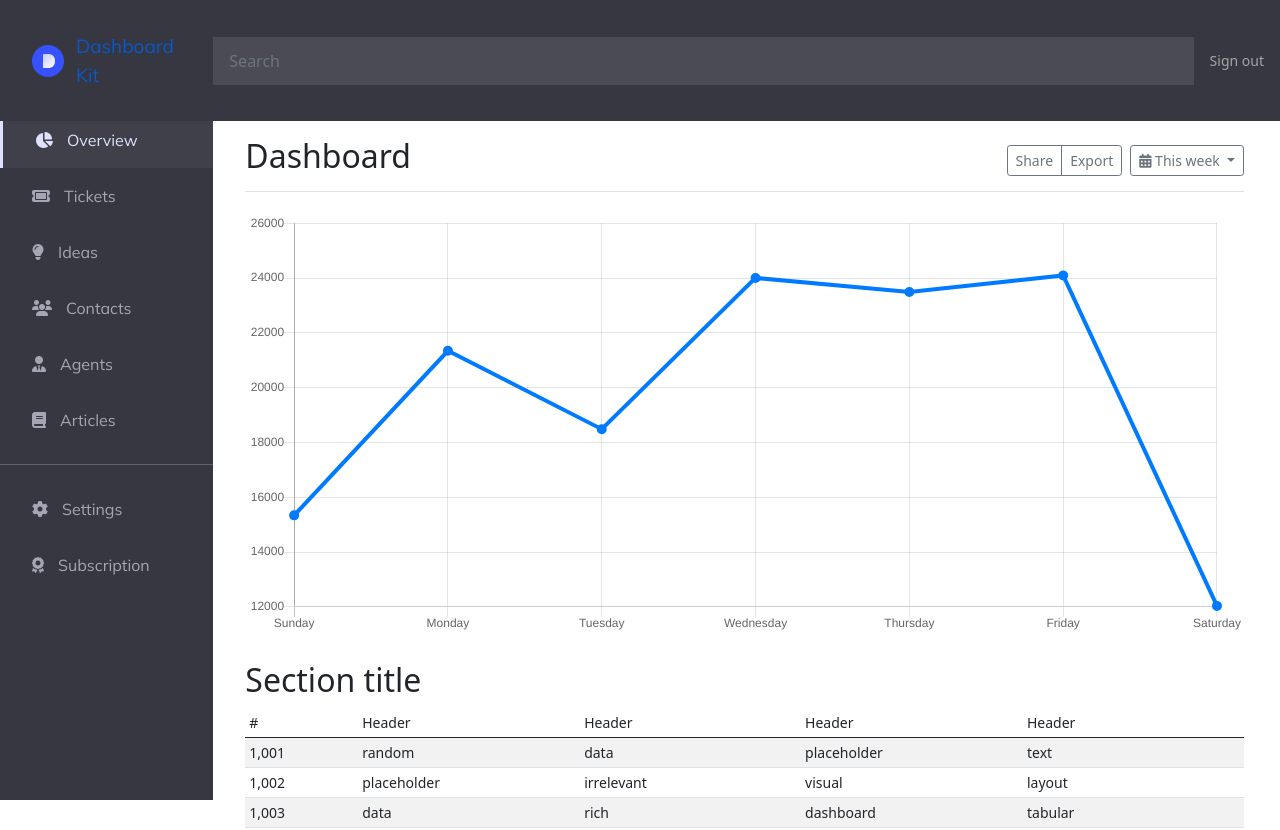
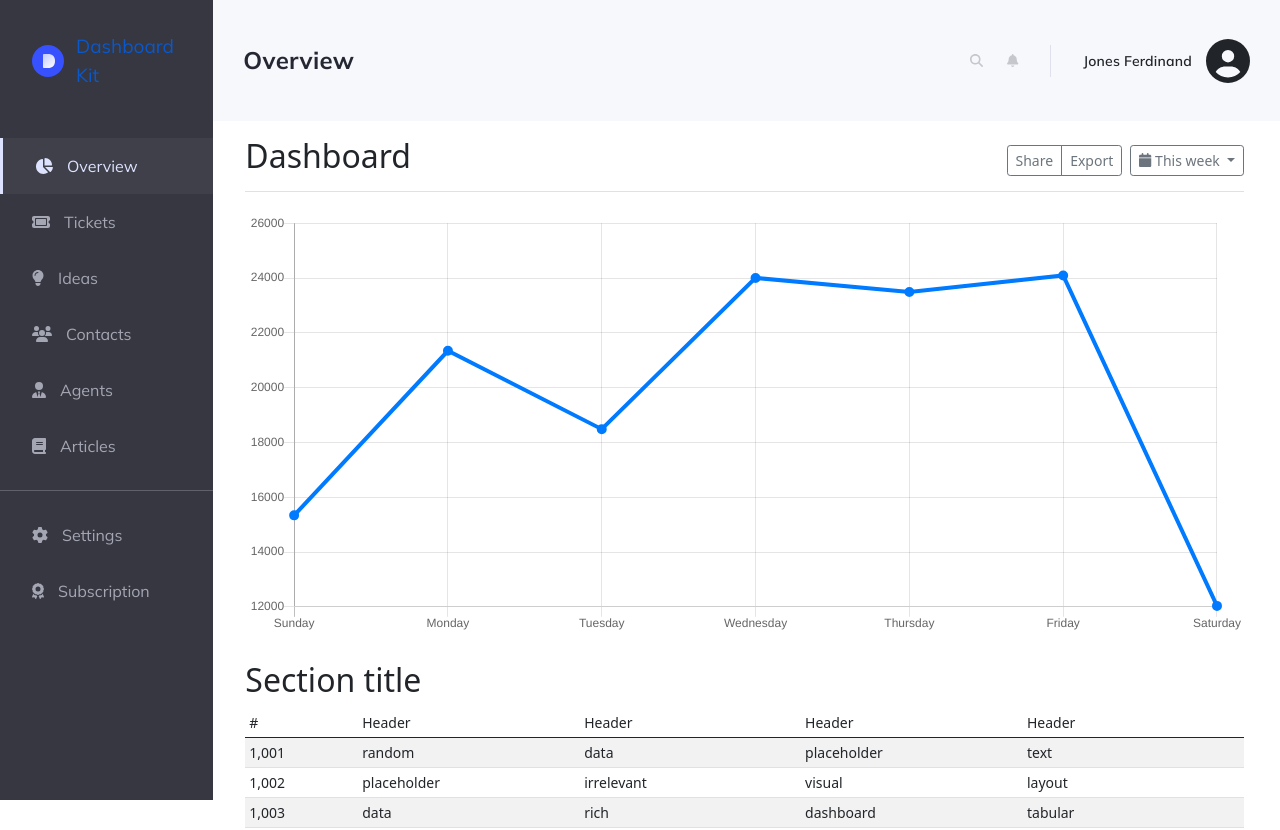
Before and after one commit to nicolepacheco/assignment5-frontend-framework, a website: page public/index.html in a window 1280 px wide. Shown: the top 830 px of the page. Drawn offline with nearby package versions, Linux system fonts and the light colour scheme; files whose address does not match are found by name.

Commit message:
Adds header

```diff
--- a/public/index.html
+++ b/public/index.html
@@ -20,7 +20,8 @@
     <!-- Custom styles for this template -->
     <link href="./assets/css/dashboard.css" rel="stylesheet">
 
-    <script src="https://kit.fontawesome.com/2216cb6a92.js" crossorigin="anonymous"></script>
+    <script src="https://cdnjs.cloudflare.com/ajax/libs/font-awesome/6.6.0/js/all.min.js"
+        crossorigin="anonymous"></script>
 </head>
 
 <body>
@@ -33,10 +34,18 @@
             aria-label="Toggle navigation">
             <span class="navbar-toggler-icon"></span>
         </button>
-        <input class="form-control form-control-dark w-100" type="text" placeholder="Search" aria-label="Search">
-        <div class="navbar-nav">
-            <div class="nav-item text-nowrap">
-                <a class="nav-link px-3" href="#">Sign out</a>
+        <div class="content-header navbar-item">
+            <h2 class="title">Overview</h2>
+            <div class="content-header-right">
+                <div class="header-icons">
+                    <em class="fa-solid fa-magnifying-glass"></em>
+                    <em class="notification fa fa-bell"></em>
+                </div>
+                <div class="vertical-line"></div>
+                <div class="user-container">
+                    <h3 class="user-name">Jones Ferdinand</h3>
+                    <em class="user-icon fa fa-circle-user"></em>
+                </div>
             </div>
         </div>
     </header>
--- a/src/scss/style.scss
+++ b/src/scss/style.scss
@@ -15,7 +15,8 @@ $font-stack: 'Mulish', sans-serif;
     }
 }
 
-.bg-sidebar {
+.bg-sidebar.navbar {
+    align-items: stretch;
     background-color: #363740;
 }
 
@@ -26,7 +27,7 @@ $font-stack: 'Mulish', sans-serif;
     bottom: 0;
     left: 0;
     z-index: 100;
-    padding: 96px 0 0;
+    padding: 122px 0 0;
     background-color: #363740;
 
     .nav-item {
@@ -55,3 +56,61 @@ $font-stack: 'Mulish', sans-serif;
         background-color: #DFE0EB;
     }
 }
+
+.content-header {
+    display: flex;
+    flex-direction: row;
+    flex: 1 auto;
+    background-color: #F7F8FC;
+    align-items: center;
+    justify-content: space-between;
+    padding: 30px;
+
+    h2.title {
+        margin: 0;
+        font-weight: 700;
+        font-family: $font-stack;
+        font-size: 24px;
+        color: #252733;
+        letter-spacing: 0.3px;
+    }
+
+    .content-header-right {
+        display: flex;
+        flex-direction: row;
+        align-items: center;
+        gap: 32px;
+
+        .header-icons {
+            color: #C5C7CD;
+            font-size: 13px;
+            display: flex;
+            gap: 24px;
+        }
+
+        .vertical-line {
+            background-color: #DFE0EB;
+            height: 32px;
+            width: 1px;
+        }
+
+        .user-container {
+            display: flex;
+            align-items: center;
+            gap: 14px;
+
+            h3.user-name {
+                margin: 0;
+                font-family: $font-stack;
+                font-weight: 600;
+                font-size: 14px;
+                line-height: 20px;
+                letter-spacing: 0.2px;
+            }
+
+            .user-icon {
+                font-size: 44px;
+            }
+        }
+    }
+}
```
Also changed, not shown: public/assets/css/style.css, 1 other file.
